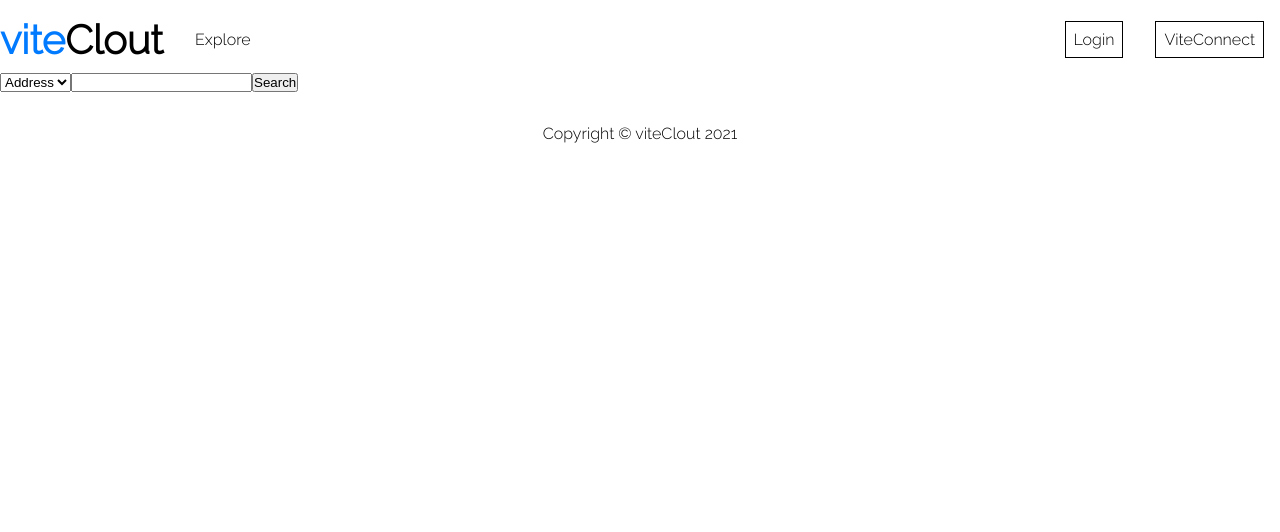
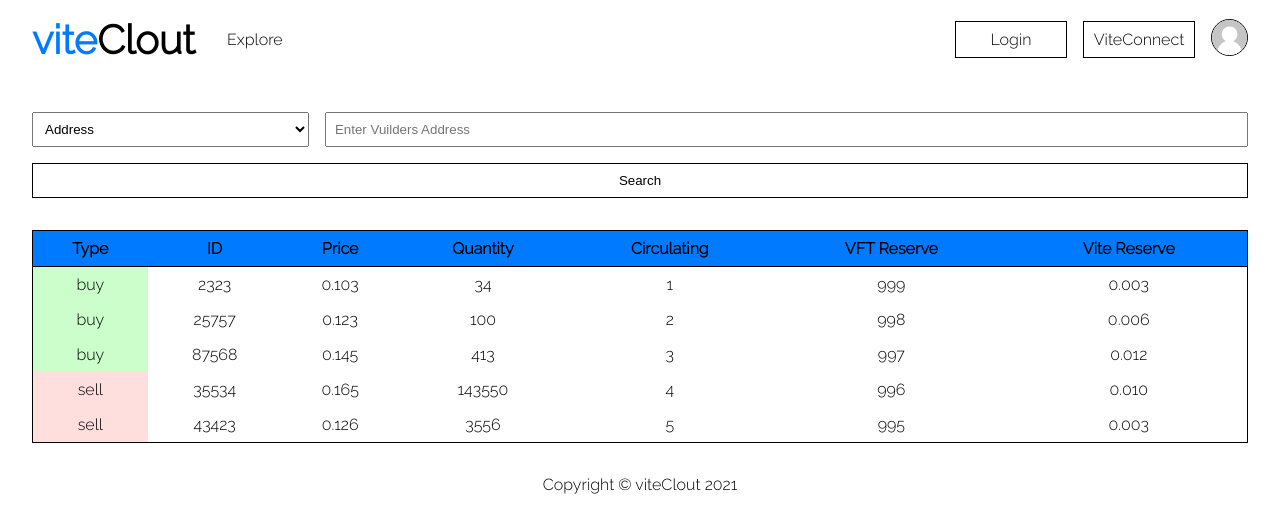
Before and after one commit to DTIV/viteclout, a React (Create React App) app in the folder frontend/: page /explore in a window 1280 px wide. Shown: the top 532 px of the page. Built offline with nearby package versions, Linux system fonts and the light colour scheme.

Commit message:
added search and results comonents to explore

```diff
--- a/frontend/src/components/Header.js
+++ b/frontend/src/components/Header.js
@@ -11,7 +11,10 @@ const Header = () => {
                     </div>
                     <div className="nav-btn-wrap">
                         <a className="nav-btn" href="#">Login</a>
-                        <a className="nav-btn" href="#">ViteConnect</a>
+                        <a className="nav-btn vc-nav-btn" href="#">ViteConnect</a>
+                        <a href="#">
+                            <img className="nav-profile" src="images/empty-profile.png" alt="" />
+                        </a>
                     </div>
                 </div>
             </nav>
--- /dev/null
+++ b/frontend/src/components/api/transac.js
@@ -0,0 +1,47 @@
+export var transactions = [
+    {
+        "_id": "2323",
+        "price": "0.103",
+        "quantity": "34",
+        "circ_supply": "1",
+        "vft_reserve": "999",
+        "vite_reserve": "0.003",
+        "type": "buy"
+    },
+    {
+        "_id": "25757",
+        "price": "0.123",
+        "quantity": "100",
+        "circ_supply": "2",
+        "vft_reserve": "998",
+        "vite_reserve": "0.006",
+        "type": "buy"
+    },
+    {
+        "_id": "87568",
+        "price": "0.145",
+        "quantity": "413",
+        "circ_supply": "3",
+        "vft_reserve": "997",
+        "vite_reserve": "0.012",
+        "type": "buy"
+    },
+    {
+        "_id": "35534",
+        "price": "0.165",
+        "quantity": "143550",
+        "circ_supply": "4",
+        "vft_reserve": "996",
+        "vite_reserve": "0.010",
+        "type": "sell"
+    },
+    {
+        "_id": "43423",
+        "price": "0.126",
+        "quantity": "3556",
+        "circ_supply": "5",
+        "vft_reserve": "995",
+        "vite_reserve": "0.003",
+        "type": "sell"
+    },
+]
--- a/frontend/src/components/explorer/Explore.js
+++ b/frontend/src/components/explorer/Explore.js
@@ -1,18 +1,12 @@
 import React from 'react'
+import Search from './Search'
+import ExploreTable from './ExploreTable'
 
 const Explore = () => {
     return (
-        <div id="explore">
-            <div className="search">
-                <div className="form-wrap">
-                    <select name="" id="">
-                        <option value="addy">Address</option>
-                        <option value="name">Name</option>
-                    </select>
-                    <input type="text" />
-                    <input type="submit" value="Search"/>
-                </div>
-            </div>
+        <div id="explore" className="l-border">
+            <Search />
+            <ExploreTable />
         </div>
     )
 }
--- /dev/null
+++ b/frontend/src/components/explorer/ExploreTable.js
@@ -0,0 +1,25 @@
+import React from 'react'
+import TradeResults from './TradeResults'
+
+const ExploreTable = () => {
+    return (
+        <div id="table-container">
+            <table id="explore-table">
+                <tbody>
+                    <tr className="etable-header">
+                        <th>Type</th>
+                        <th>ID</th>
+                        <th>Price</th>
+                        <th>Quantity</th>
+                        <th>Circulating</th>
+                        <th>VFT Reserve</th>
+                        <th>Vite Reserve</th>
+                    </tr>
+                    <TradeResults/>
+                </tbody>
+            </table>
+        </div>
+    )
+}
+
+export default ExploreTable
--- a/frontend/src/components/explorer/Search.js
+++ b/frontend/src/components/explorer/Search.js
@@ -1,9 +1,21 @@
 import React from 'react'
+import { useState } from 'react';
 
 const Search = () => {
+    const [selection, setSelection] = useState("Address");
+
     return (
         <div id="search">
-            SEARCH
+            <div className="form-wrapp">
+                <div className="sel-wrap">
+                    <select name="search-select" id="explore-select" defaultValue="Address" className="explore-btn" onChange={(e) => setSelection(e.target.value)}>
+                        <option value="Address">Address</option>
+                        <option value="Name">Name</option>
+                    </select>
+                    <input type="text" className="explore-btn" id="explore-input" placeholder={`Enter Vuilders ${selection}`}/>
+                </div>
+                <input type="submit" className="explore-btn main-btn" id="explore-sumbit" value="Search"/>
+            </div>
         </div>
     )
 }
--- /dev/null
+++ b/frontend/src/components/explorer/TradeResults.js
@@ -0,0 +1,17 @@
+import React from 'react'
+import { transactions } from '../api/transac';
+
+const TradeResults = () => {
+    return transactions.filter((item, index) => index < 6).map((market) => (
+        <tr key={market._id} >
+            <td className={`td ${market.type === "buy" ? 'buy': 'sell'}`}>{market.type}</td>
+            <td>{market._id}</td>
+            <td>{market.price}</td>
+            <td>{market.quantity}</td>
+            <td>{market.circ_supply}</td>
+            <td>{market.vft_reserve}</td>
+            <td>{market.vite_reserve}</td>
+        </tr>));
+}
+
+export default TradeResults
--- a/frontend/src/components/home/Showcase.js
+++ b/frontend/src/components/home/Showcase.js
@@ -27,7 +27,7 @@ const Showcase = () => {
                 <div className="vs-header">Vuilder's Showcase</div>
                 <div className="vs-header">Top Tweets</div>
             </div>
-            <div className="show-content">
+            <div className="show-content l-border">
                 <div>
                     <div className="vuilders-showcase">
                         {vuilders.map(vuilder => (
--- a/frontend/src/index.css
+++ b/frontend/src/index.css
@@ -10,15 +10,12 @@
   --vite-light-blue: #c5e3ff;
   --vite-grey: #919aa3;
   --vite-light-grey: #ccd0d4;
+  --table-buy: rgba(63, 252, 63, 0.267);
+  --table-sell: rgba(255, 132, 132, 0.266);
 }
 
 body {
   font-family: 'Raleway', sans-serif;
-}
-
-
-main{
-  margin: 2rem 2rem;
 }
 
 a{
@@ -26,9 +23,31 @@ a{
   color: inherit;
 }
 
+.l-border{
+  margin: 2rem;
+}
+
+.main-btn{
+  border: black solid 1px;
+  background: inherit;
+  padding: 0.5rem;
+  text-align: center;
+}
+
+.main-btn:hover{
+  border: var(--vite-blue) solid 1px;
+  background-color:var(--vite-blue);
+  color: white;
+  transition: all 0.5s;
+}
+
+#showcase, #profile, #explore{
+  margin-top: 9vh;
+}
+
 /* HEADER */
 nav{
-  padding: 1rem 0;
+  padding: 1rem 2rem;
   position: fixed;
   top: 0;
   z-index: 1;
@@ -38,7 +57,9 @@ nav{
 .nav-btn{
   border: black solid 1px;
   padding: 0.5rem;
-  margin: 0 1rem;
+  width: 7rem;
+  text-align: center;
+  margin-left: 1rem;
 }
 
 .nav-btn:hover{
@@ -47,12 +68,21 @@ nav{
   color: white;
   transition: all 0.5s;
 }
+
 .nav-btn-wrap{
   display: flex;
   flex: 1;
   justify-content: right;
   align-items: center;
 }
+
+.nav-profile{
+  max-height: 37px;
+  border-radius: 50%;
+  margin-left: 1rem;
+  border: black solid 1px
+}
+
 .nav-wrap{
   display: grid;
   grid-template-columns: 0.1fr 0.2fr 1fr;
@@ -77,9 +107,7 @@ nav{
 /* HEADER END */
 
 /* SHOWCASE */
-#showcase, #profile, #explore{
-  margin-top: 9vh;
-}
+
 .show-headers, .show-content{
   display: grid;
   grid-template-columns: 1fr 0.5fr;
@@ -188,6 +216,65 @@ nav{
 #profile{
   margin-top: 100px;
 }
+/* VUILER PROFILE END */
+
+
+
+/* EXPLORE */
+
+#search{
+  margin-top: 7rem;
+}
+.form-wrapp{
+  display: grid;
+  grid-template-rows: 1fr 1fr;
+  grid-gap: 1rem;
+}
+
+.sel-wrap{
+  display: grid;
+  grid-template-columns: 0.3fr 1fr;
+  grid-gap: 1rem;
+}
+.explore-btn{
+  padding: 0.5rem;
+}
+
+#explore-sumbit{
+  width: 100%;
+  border-radius: none!important;
+}
+
+#explore-table{
+  border: 1px solid black;
+  border-collapse: collapse;
+  width: 100%;
+  text-align: center;
+  margin: 2rem 0;
+}
+
+.etable-header{
+  background-color: var(--vite-blue);
+}
+
+th{
+  padding: 0.5rem;
+  border-bottom: 1px black solid;
+}
+
+td{
+  padding:  0.5rem;
+}
+
+td.buy{
+  background-color: var(--table-buy);
+}
+
+td.sell{
+  background-color: var(--table-sell);
+}
+
+
 /* FOOTER */
 
 .copyright{
```
Also changed, not shown: frontend/src/components/explorer/Table.js (deleted, +0 -11 lines).
